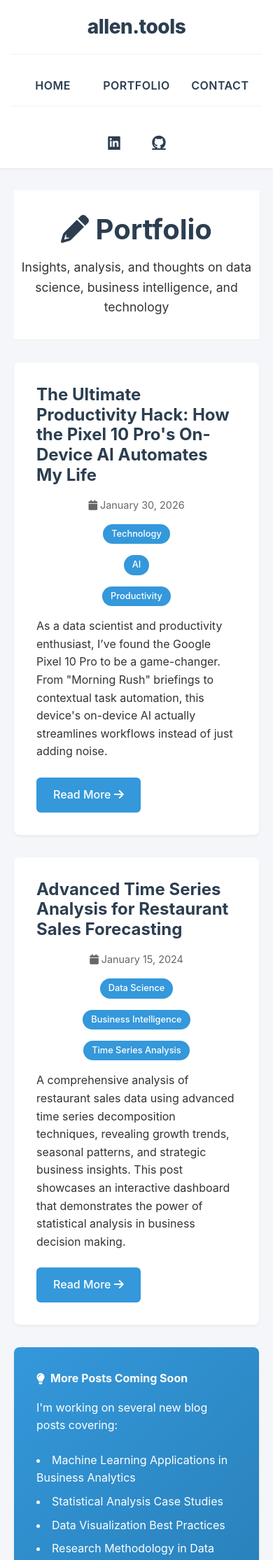
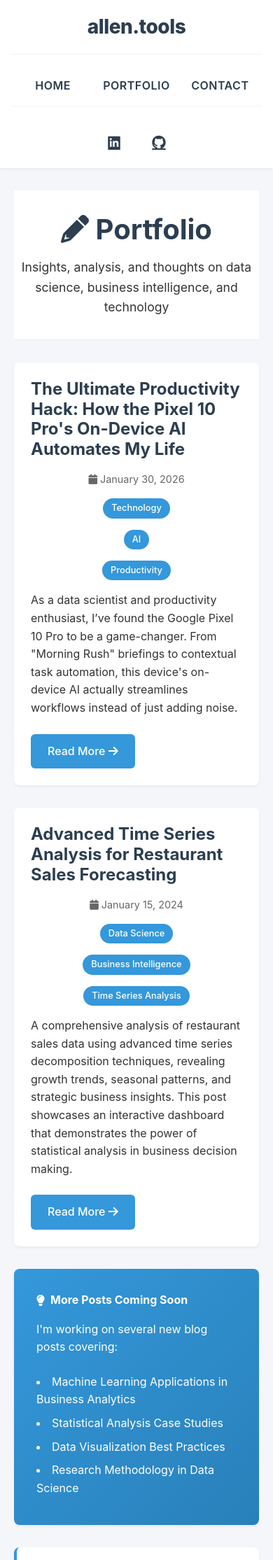
Before and after one commit to kayfay/allen.tools, a Jekyll site: the page built from blog/index.html, in a window 390 px wide. Shown: the top 2229 px of the page at 70% size. Built offline with Jekyll 4.4.1, drawn with Linux system fonts in a browser that asks for light colours.

Commit message:
Optimize mobile layout for blog and index pages

```diff
--- a/assets/css/style.css
+++ b/assets/css/style.css
@@ -259,6 +259,15 @@
     color: white;
 }
 
+
+/* Utilities */
+.table-responsive {
+    display: block;
+    width: 100%;
+    overflow-x: auto;
+    -webkit-overflow-scrolling: touch;
+    margin-bottom: 1.5rem;
+}
 
 /* Buttons */
 .btn {
@@ -748,6 +757,15 @@
     .blog-post-content {
         padding: 1.5rem;
     }
+
+    .blog-card {
+        padding: 1.5rem;
+    }
+
+    .blog-image {
+        max-width: 100%;
+        margin: 1.5rem 0;
+    }
 }
 
 /* Blog Image Styles */
```
